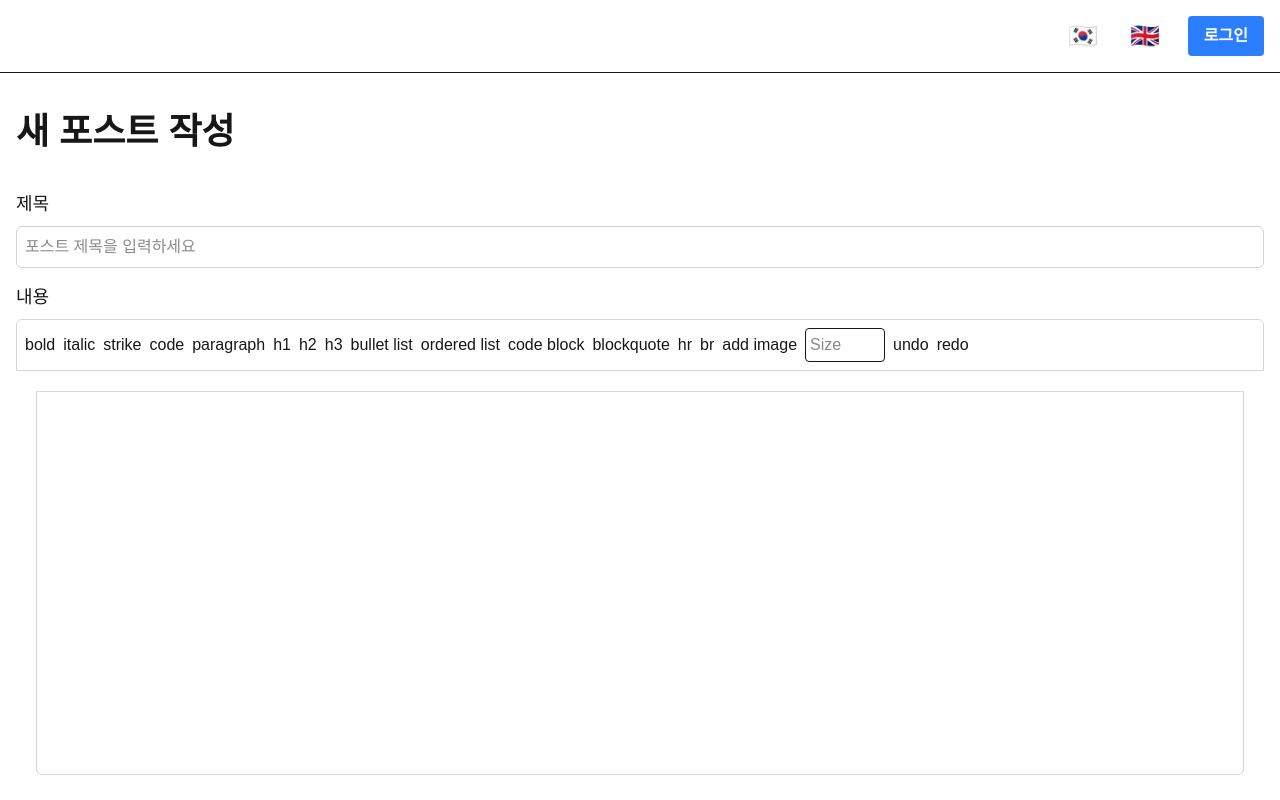
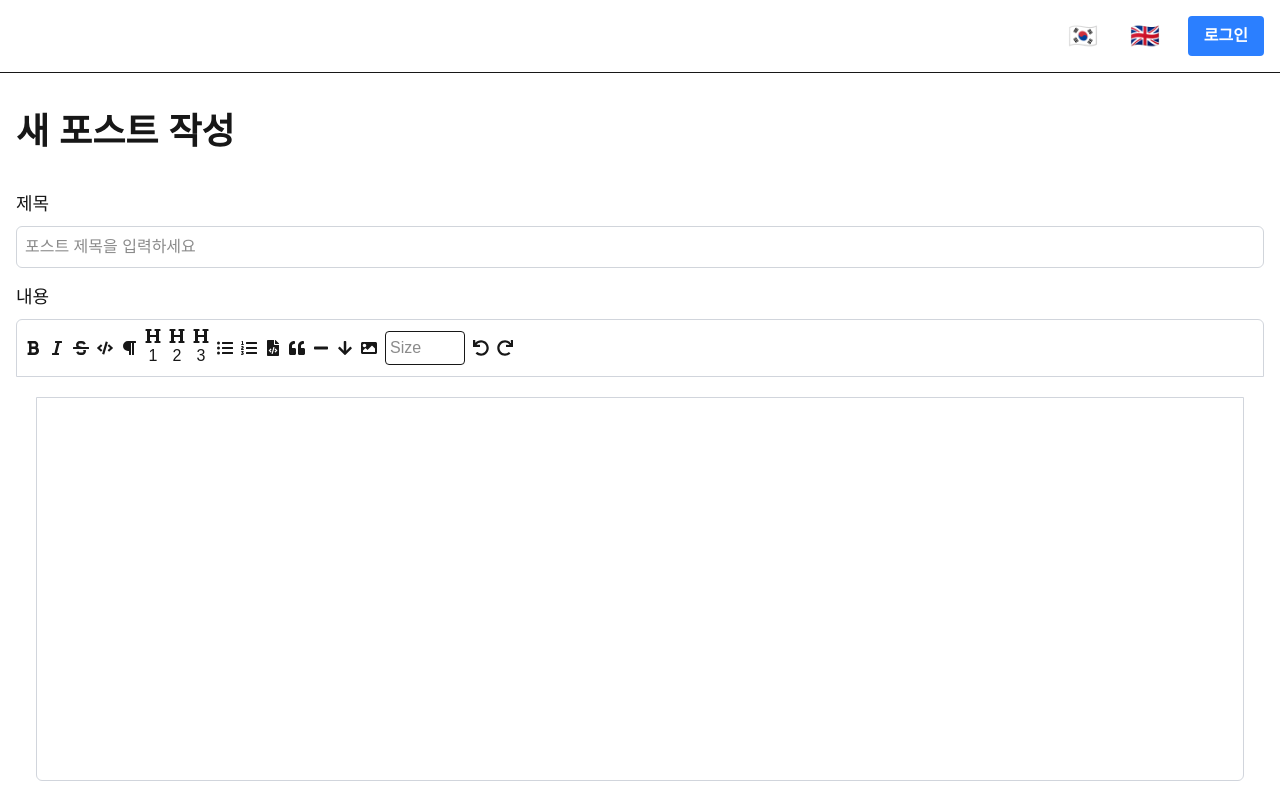
Before and after one commit to TechginusTG/Tech-Note, a Next.js app: page /admin/blog/new in a window 1280 px wide. Shown: the top 800 px of the page. Built offline with nearby package versions, Linux system fonts and the light colour scheme.

Commit message:
제미나이 다 써서 디자인 고치다 말았음

```diff
--- a/components/editor/Editor.tsx
+++ b/components/editor/Editor.tsx
@@ -7,6 +7,11 @@ import Image from '@tiptap/extension-image';
 import { TextStyle } from '@tiptap/extension-text-style';
 import { FontSize } from './FontSize'; // Custom extension
 import { useState, useCallback } from 'react';
+
+import {
+  FaBold, FaItalic, FaStrikethrough, FaCode, FaParagraph, FaHeading, FaListUl, FaListOl,
+  FaFileCode, FaQuoteLeft, FaMinus, FaArrowDown, FaImage, FaUndo, FaRedo
+} from 'react-icons/fa';
 
 const MenuBar = ({ editor }) => {
   if (!editor) {
@@ -33,23 +38,23 @@ const MenuBar = ({ editor }) => {
   return (
     <div className="border border-gray-300 rounded-t-md p-2 flex flex-wrap gap-2 items-center">
       {/* Existing buttons */}
-      <button onClick={() => editor.chain().focus().toggleBold().run()} disabled={!editor.can().chain().focus().toggleBold().run()} className={editor.isActive('bold') ? 'is-active' : ''}>bold</button>
-      <button onClick={() => editor.chain().focus().toggleItalic().run()} disabled={!editor.can().chain().focus().toggleItalic().run()} className={editor.isActive('italic') ? 'is-active' : ''}>italic</button>
-      <button onClick={() => editor.chain().focus().toggleStrike().run()} disabled={!editor.can().chain().focus().toggleStrike().run()} className={editor.isActive('strike') ? 'is-active' : ''}>strike</button>
-      <button onClick={() => editor.chain().focus().toggleCode().run()} disabled={!editor.can().chain().focus().toggleCode().run()} className={editor.isActive('code') ? 'is-active' : ''}>code</button>
-      <button onClick={() => editor.chain().focus().setParagraph().run()} className={editor.isActive('paragraph') ? 'is-active' : ''}>paragraph</button>
-      <button onClick={() => editor.chain().focus().toggleHeading({ level: 1 }).run()} className={editor.isActive('heading', { level: 1 }) ? 'is-active' : ''}>h1</button>
-      <button onClick={() => editor.chain().focus().toggleHeading({ level: 2 }).run()} className={editor.isActive('heading', { level: 2 }) ? 'is-active' : ''}>h2</button>
-      <button onClick={() => editor.chain().focus().toggleHeading({ level: 3 }).run()} className={editor.isActive('heading', { level: 3 }) ? 'is-active' : ''}>h3</button>
-      <button onClick={() => editor.chain().focus().toggleBulletList().run()} className={editor.isActive('bulletList') ? 'is-active' : ''}>bullet list</button>
-      <button onClick={() => editor.chain().focus().toggleOrderedList().run()} className={editor.isActive('orderedList') ? 'is-active' : ''}>ordered list</button>
-      <button onClick={() => editor.chain().focus().toggleCodeBlock().run()} className={editor.isActive('codeBlock') ? 'is-active' : ''}>code block</button>
-      <button onClick={() => editor.chain().focus().toggleBlockquote().run()} className={editor.isActive('blockquote') ? 'is-active' : ''}>blockquote</button>
-      <button onClick={() => editor.chain().focus().setHorizontalRule().run()}>hr</button>
-      <button onClick={() => editor.chain().focus().setHardBreak().run()}>br</button>
+      <button onClick={() => editor.chain().focus().toggleBold().run()} disabled={!editor.can().chain().focus().toggleBold().run()} className={editor.isActive('bold') ? 'is-active' : ''}><FaBold /></button>
+      <button onClick={() => editor.chain().focus().toggleItalic().run()} disabled={!editor.can().chain().focus().toggleItalic().run()} className={editor.isActive('italic') ? 'is-active' : ''}><FaItalic /></button>
+      <button onClick={() => editor.chain().focus().toggleStrike().run()} disabled={!editor.can().chain().focus().toggleStrike().run()} className={editor.isActive('strike') ? 'is-active' : ''}><FaStrikethrough /></button>
+      <button onClick={() => editor.chain().focus().toggleCode().run()} disabled={!editor.can().chain().focus().toggleCode().run()} className={editor.isActive('code') ? 'is-active' : ''}><FaCode /></button>
+      <button onClick={() => editor.chain().focus().setParagraph().run()} className={editor.isActive('paragraph') ? 'is-active' : ''}><FaParagraph /></button>
+      <button onClick={() => editor.chain().focus().toggleHeading({ level: 1 }).run()} className={editor.isActive('heading', { level: 1 }) ? 'is-active' : ''}><FaHeading />1</button>
+      <button onClick={() => editor.chain().focus().toggleHeading({ level: 2 }).run()} className={editor.isActive('heading', { level: 2 }) ? 'is-active' : ''}><FaHeading />2</button>
+      <button onClick={() => editor.chain().focus().toggleHeading({ level: 3 }).run()} className={editor.isActive('heading', { level: 3 }) ? 'is-active' : ''}><FaHeading />3</button>
+      <button onClick={() => editor.chain().focus().toggleBulletList().run()} className={editor.isActive('bulletList') ? 'is-active' : ''}><FaListUl /></button>
+      <button onClick={() => editor.chain().focus().toggleOrderedList().run()} className={editor.isActive('orderedList') ? 'is-active' : ''}><FaListOl /></button>
+      <button onClick={() => editor.chain().focus().toggleCodeBlock().run()} className={editor.isActive('codeBlock') ? 'is-active' : ''}><FaFileCode /></button>
+      <button onClick={() => editor.chain().focus().toggleBlockquote().run()} className={editor.isActive('blockquote') ? 'is-active' : ''}><FaQuoteLeft /></button>
+      <button onClick={() => editor.chain().focus().setHorizontalRule().run()}><FaMinus /></button>
+      <button onClick={() => editor.chain().focus().setHardBreak().run()}><FaArrowDown /></button>
 
       {/* New features */}
-      <button onClick={addImage}>add image</button>
+      <button onClick={addImage}><FaImage /></button>
       <div>
         <label htmlFor="font-size" className="sr-only">Font size</label>
         <input
@@ -64,8 +69,8 @@ const MenuBar = ({ editor }) => {
       </div>
 
       {/* Undo/Redo */}
-      <button onClick={() => editor.chain().focus().undo().run()} disabled={!editor.can().chain().focus().undo().run()}>undo</button>
-      <button onClick={() => editor.chain().focus().redo().run()} disabled={!editor.can().chain().focus().redo().run()}>redo</button>
+      <button onClick={() => editor.chain().focus().undo().run()} disabled={!editor.can().chain().focus().undo().run()}><FaUndo /></button>
+      <button onClick={() => editor.chain().focus().redo().run()} disabled={!editor.can().chain().focus().redo().run()}><FaRedo /></button>
     </div>
   );
 };
--- a/eslint.config.mjs
+++ /dev/null
@@ -1,16 +0,0 @@
-import nextEslint from "eslint-config-next";
-
-const eslintConfig = [
-  nextEslint,
-  {
-    ignores: [
-      "node_modules/**",
-      ".next/**",
-      "out/**",
-      "build/**",
-      "next-env.d.ts",
-    ],
-  },
-];
-
-export default eslintConfig;
--- a/package.json
+++ b/package.json
@@ -27,6 +27,7 @@
     "react": "19.1.0",
     "react-dom": "19.1.0",
     "react-i18next": "^15.7.3",
+    "react-icons": "^5.5.0",
     "react-quill-new": "^3.6.0",
     "react-redux": "^9.2.0",
     "redux": "^5.0.1"
@@ -39,8 +40,8 @@
     "@types/react-dom": "^19",
     "@types/react-redux": "^7.1.34",
     "dotenv-cli": "^10.0.0",
-    "eslint": "^9",
-    "eslint-config-next": "15.5.3",
+    "eslint": "^8.57.0",
+    "eslint-config-next": "^13.5.6",
     "tailwindcss": "^4",
     "typescript": "^5"
   }
```
Also changed, not shown: .eslintrc.json (added).
